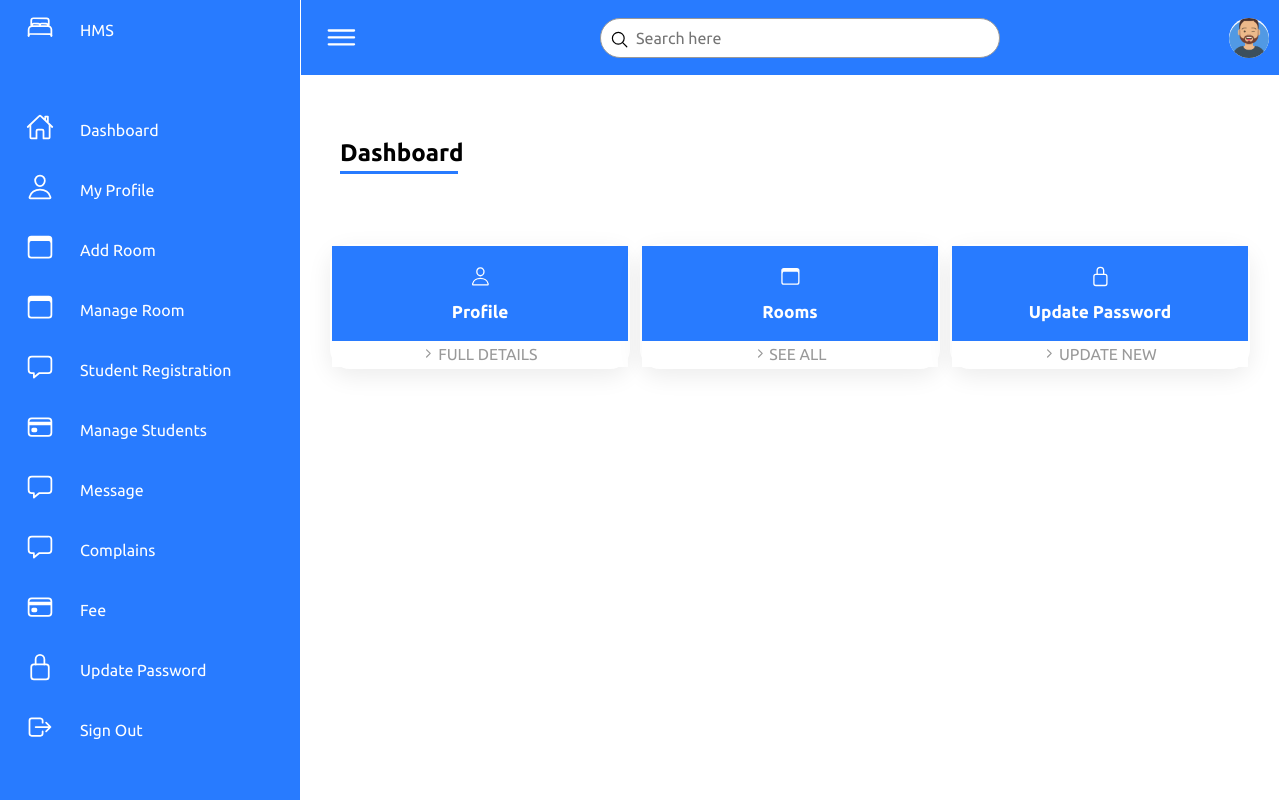
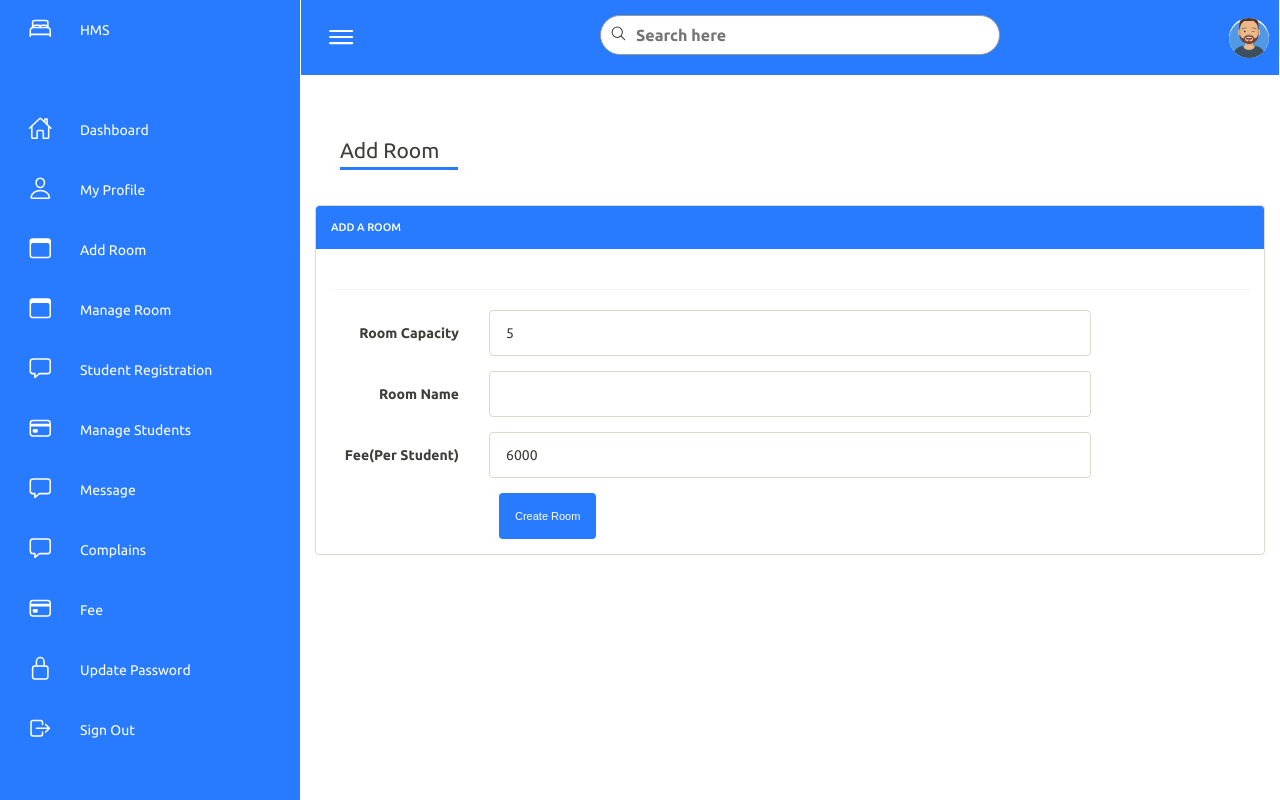
Before and after one commit to faisalrasheed442/Hostel-Management-System, a Django app: page /admin/add-room in a window 1280 px wide. Run offline with Django 4.2, Linux system fonts and the light colour scheme; a user stored in the database is signed in; some libraries are stand-ins or nearby versions.

Commit message:
all done

```diff
--- a/hms/hms/settings.py
+++ b/hms/hms/settings.py
@@ -135,10 +135,10 @@ MESSAGE_TAGS = {
     messages.ERROR: 'danger',
 }
 # to send email to user
-EMAIL_HOST='smtp-relay.sendinblue.com'
+EMAIL_HOST='smtp.netcorecloud.net'
 EMAIL_PORT=587
 EMAIL_HOST_USER="shirazsweer12@gmail.com"
-EMAIL_HOST_PASSWORD="84G2yY9JvqPKcRtX"
+EMAIL_HOST_PASSWORD="shirazsweer12_ba554c366ea44731e2aa2e54dff2d034"
 EMAIL_USE_TLS=True
 #payment gatway stripe setting
 STRIPE_SECRET_KEY='sk_test_51KxEWVGdFjCEtQwCHnNy02UAtmXO0e31Q1sMc3YlYbvlswLk9UoD1udzrdqak1NqJj3TAS5B5PARmaa9IHEG3gQG008InOb1zA'
--- a/hms/hostel/admin_urls.py
+++ b/hms/hostel/admin_urls.py
@@ -21,6 +21,8 @@ urlpatterns = [
     path('update-room', admin.update_room, name='update-room'),
 
     path('chat-now', admin.chat_now, name='chat-now'),
+    path('resolved', admin.chat_resolved, name='resolved'),
     path('fee-detail', admin.fee_detail, name='fee-detail'),
+    path('payfee', admin.payfee, name='payfee'),
     path('admin-logout', admin.admin_logout, name='admin-logout'),
 ]
--- a/hms/hostel/urls.py
+++ b/hms/hostel/urls.py
@@ -19,10 +19,8 @@ urlpatterns = [
     path('forget_password/', student.forget_password,  name='forget_password'),
     path('chat/', student.chat,  name='chat'),
     path('installment/', student.installment,  name='installment'),
-
     path('fee_detail/', student.fee_detail,  name='fee_detail'),
     path('check_out/', student.pay_fee,  name='payfee'),
-
     path('ticket/', student.ticket,  name='ticket'),
     path('basic/', student.basic,  name='basic'),
 ]
--- a/hms/hostel/views.py
+++ b/hms/hostel/views.py
@@ -129,7 +129,8 @@ class student_view():
             subject = request.POST.get('subject')
             reason_for_change = request.POST.get('reason_for_change')
             student_id = request.session['id']
-            register = complain(student_id=student_id, subject=subject, detail=reason_for_change)
+            user=customer.objects.get(user_id=student_id)
+            register = complain(customer_id=user, subject=subject, detail=reason_for_change)
             register.save()
             self.send_email("Your complain is registered",
                             "Your complain is registered our representative will contact you soon ", email)
@@ -156,7 +157,6 @@ class student_view():
             data = self.get_data(request.session['id'])
             tickets=complain.objects.filter(customer_id=request.session['id'])
             data['tickets']=tickets
-            print(tickets)
             return render(request, 'complains.html',data)
         else:
             return redirect('Login')
@@ -329,9 +329,6 @@ class student_view():
         user_data = {'profile': user_data}
         return user_data
 
-
-
-
     def send_email(self,subject,text,to):
         connection = mail.get_connection()
         connection.open()
@@ -343,7 +340,6 @@ class student_view():
 
 
 class admin_view():
-
     def admin_basic(self,request):
         return render(request,'admin/admin-basic.html')
     def admin_login(self,request):
@@ -455,66 +451,166 @@ class admin_view():
 
     def update_student(self,request):
         if request.user.is_authenticated:
-            print(1)
             if request.method=="POST":
-                print(2)
-                user_id=request.POST.get("user_id")
-                user=customer.objects.get(user_id=user_id)
-            return render(request,'admin/update-student.html',{"user":user})
+                if 'send_update' in request.POST:
+                    user_id = request.POST.get("user_id")
+                    request.session["current_update"]=user_id
+                elif 'update' in request.POST:
+                    user_id=request.session["current_update"]
+                    data=customer.objects.get(user_id=user_id)
+                    name=request.POST.get('name')
+                    email=request.POST.get('email')
+                    contact=request.POST.get('contact')
+                    room_id=request.POST.get('room')
+                    gender=request.POST.get("gender")
+                    data.user_name=name
+                    data.email=email
+                    data.gender=gender
+                    data.contact=contact
+                    data.save()
+                    messages.success(request, "User is updated successfully")
+                    if int(room_id)==data.room.room_id:
+                        pass
+                    else:
+                        room=rooms.objects.get(room_id=data.room.room_id)
+                        room.current_capacity-=1
+                        room.save()
+                        room=rooms.objects.get(room_id=room_id)
+                        data.room=room
+                        data.save()
+                        room.current_capacity+=1
+                        room.save()
+
+                user = customer.objects.get(user_id=user_id)
+                room = rooms.objects.filter(current_capacity__lt=5)
+                return render(request, 'admin/update-student.html', {"profile": user, 'room': room})
         else:
             return redirect('admin-login')
 
 
     def add_room(self,request):
         if request.user.is_authenticated:
-            return render(request,'admin/admin-dashboard.html')
+            if request.method == 'POST':
+                room_capacity=request.POST.get("capacity")
+                name=request.POST.get("name")
+                price=request.POST.get("fee")
+                room=rooms(room_name=name,room_capacity=room_capacity,room_price=price)
+                room.save()
+                messages.success(request,"New Room added")
+            return render(request,'admin/add-room.html')
         else:
             return redirect('admin-login')
-        return render(request,'admin/add-room.html')
+
 
     def manage_room(self,request):
         if request.user.is_authenticated:
-            return render(request,'admin/admin-dashboard.html')
+            room=rooms.objects.all()
+            return render(request,'admin/manage-room.html',{"rooms":room})
         else:
             return redirect('admin-login')
-        return render(request,'admin/manage-room.html')
+
+    def update_room(self,request):
+        if request.user.is_authenticated:
+            if request.method=="POST":
+                room_id=request.POST.get("room_id")
+                room_data = rooms.objects.get(room_id=room_id)
+                if 'delete' in request.POST:
+                    room_data.delete()
+                    return redirect("manage-room")
+                elif 'update' in request.POST:
+                    capacity=request.POST.get("seater")
+                    name=request.POST.get("name")
+                    price=request.POST.get("price")
+                    current_capacity=request.POST.get("current_capacity")
+                    room_data.room_capacity=capacity
+                    room_data.room_name=name
+                    room_data.room_price=price
+                    room_data.current_capacity=current_capacity
+                    room_data.save()
+                    messages.success(request, "Room details are Updated")
+
+                return render(request,'admin/update-room.html',{"room":room_data})
+        else:
+            return redirect('admin-login')
+
 
 
     def admin_message(self,request):
         if request.user.is_authenticated:
-            return render(request,'admin/admin-dashboard.html')
+            if request.method == "POST":
+                to=request.POST.get("email")
+                subject=request.POST.get("subject")
+                print(to)
+                body=request.POST.get("body")
+                self.send_email(subject,
+                                body, to)
+                messages.success(request,"Email is send")
+            return render(request,'admin/admin-message.html')
         else:
             return redirect('admin-login')
-        return render(request,'admin/admin-message.html')
+
+    def send_email(self,subject,text,to):
+        connection = mail.get_connection()
+        connection.open()
+        email1 = mail.EmailMessage(subject,text,"shirazsweer12@pepisandbox.com",[to],connection=connection,)
+        email1.send()
+        connection.close()
+
 
     def admin_complain(self,request):
         if request.user.is_authenticated:
-            return render(request,'admin/admin-dashboard.html')
+            ticket=complain.objects.all()
+            return render(request,'admin/admin-complain.html',{"tickets":ticket})
         else:
             return redirect('admin-login')
-        return render(request,'admin/admin-complain.html')
-
-    def update_room(self,request):
-        if request.user.is_authenticated:
-            return render(request,'admin/admin-dashboard.html')
-        else:
-            return redirect('admin-login')
-        return render(request,'admin/update-room.html')
 
 
     def chat_now(self,request):
         if request.user.is_authenticated:
-            return render(request,'admin/admin-dashboard.html')
+            if request.method == "POST":
+                data={}
+                complain_id=request.POST.get('ticket_id')
+                complain_details=complain.objects.get(complian_id=complain_id)
+                # customer_id=complain.customer_id
+                # print(customer_id)
+                data["complain"]=complain_details
+                data["messages"]=message.objects.filter(complain_id=complain_details)
+                try:
+                    msg=request.POST.get("msg")
+                    new_msg=message(complain_id=complain_details,message=msg,reply="False")
+                    new_msg.save()
+                except:
+                    pass
+            return render(request,'admin/chat-now.html',data)
         else:
             return redirect('admin-login')
-        return render(request,'admin/chat-now.html')
+
+    def chat_resolved(self,request):
+        if request.method == "POST":
+            id=request.POST.get("ticket_id")
+            data_of_complain=complain.objects.get(complian_id=id)
+            data_of_complain.complain_status=True
+            data_of_complain.save()
+            return redirect('admin-complain')
+
 
     def fee_detail(self,request):
         if request.user.is_authenticated:
-            return render(request,'admin/admin-dashboard.html')
+            data=customer_fee.objects.all()
+
+            return render(request,'admin/fee-details.html',{"fees":data})
         else:
             return redirect('admin-login')
-        return render(request,'admin/fee-details.html')
+
+    def payfee(self,request):
+        if request.method == "POST":
+            fee_id=request.POST.get('id')
+            fee=customer_fee.objects.get(fee_id=fee_id)
+            fee.paid=True
+            fee.allow_installment=False
+            fee.save()
+            return redirect('fee-detail')
+
     def admin_logout(self,request):
        logout(request)
        return redirect('admin-login')
--- a/hms/templates/admin/add-room.html
+++ b/hms/templates/admin/add-room.html
@@ -26,36 +26,38 @@
                             <div class="panel panel-default">
                                 <div class="panel-heading">Add a Room</div>
                                 <div class="panel-body">
-
+                                    {% if messages %}
+								{% for message in messages  %}
+								<div class="alert alert-{{ message.tags }} alert-dismissible"  role="alert">
+									<strong>Message : </strong> {{ message }}
+									<button type="button" class="close" data-dismiss="alert" aria-label="Close">
+										<span aria-hidden="true">&times;</span>
+									</button>
+                                                      </div>
+                                                  {% endfor %} {% endif %}
                                     <p style="color: red"></p>
 
-                                    <form method="post" class="form-horizontal">
-
+                                    <form method="post" class="form-horizontal" action ={% url 'add-room' %}>
+                                    {% csrf_token %}
                                         <div class="hr-dashed"></div>
                                         <div class="form-group">
-                                            <label class="col-sm-2 control-label">Select Seater </label>
+                                            <label class="col-sm-2 control-label">Room Capacity </label>
                                             <div class="col-sm-8">
-                                                <Select name="seater" class="form-control" required>
-                                                    <option value="">Select Seater</option>
-                                                    <option value="1">Single Seater</option>
-                                                    <option value="2">Two Seater</option>
-                                                    <option value="3">Three Seater</option>
-                                                    <option value="4">Four Seater</option>
-                                                    <option value="5">Five Seater</option>
-                                                </Select>
+                                                <input type="number" class="form-control" name="capacity" id="rmno" value="5"
+                                                       required="required">
                                             </div>
                                         </div>
                                         <div class="form-group">
-                                            <label class="col-sm-2 control-label">Room No.</label>
+                                            <label class="col-sm-2 control-label">Room Name</label>
                                             <div class="col-sm-8">
-                                                <input type="text" class="form-control" name="rmno" id="rmno" value=""
+                                                <input type="text" class="form-control" name="name" id="rmno" value=""
                                                        required="required">
                                             </div>
                                         </div>
                                         <div class="form-group">
                                             <label class="col-sm-2 control-label">Fee(Per Student)</label>
                                             <div class="col-sm-8">
-                                                <input type="text" class="form-control" name="fee" id="fee" value=""
+                                                <input type="number" class="form-control" name="fee" id="fee" value="6000"
                                                        required="required">
                                             </div>
                                         </div>
--- a/hms/templates/admin/manage-student.html
+++ b/hms/templates/admin/manage-student.html
@@ -36,7 +36,7 @@
                                 </thead>
                                 <tbody>
                                 {% for user in users %}
-                                    <form method="post" action="{% url 'update-student' %}">
+                                    <form method="post" action="{% url 'update-student' %}" >
                                         {% csrf_token %}
                                 <tr>
                                     <td><input type="hidden" value="{{ user.user_id }}" name="user_id">{{ user.user_id }}</td>
@@ -46,7 +46,7 @@
                                     <td>{{ user.stay_from }}</td>
                                     <td>
 
-                                         <button type="submit" class="btn btn-primary">Update</button>
+                                         <button type="submit" class="btn btn-primary" name="send_update">Update</button>
 
                                     </td>
                                 </tr></form>{% endfor %}
--- a/hms/templates/chat.html
+++ b/hms/templates/chat.html
@@ -330,7 +330,8 @@ border-radius: 5px;
               </div>
               <div class="chat-message clearfix">
               <div class="col-lg-12">
-    <form class="input-group" method="post" action="{% url 'chat' %}">{% csrf_token %}<input type="hidden" name="ticket_id" value="{{ complain.complian_id }}">
+    <form class="input-group" method="post" action="{% url 'chat' %}">{% csrf_token %}
+        <input type="hidden" name="ticket_id" value="{{ complain.complian_id }}">
       <input type="text" class="form-control" name="msg" placeholder="Start typing here...">
       <span class="input-group-btn">
         <button class="btn btn-primary" type="submit">Send</button>
```
Also changed, not shown: hms/templates/admin/admin-complain.html (+14 -25 lines), hms/templates/admin/admin-message.html (+6 -8 lines), hms/templates/admin/chat-now.html (+9 -4 lines), hms/templates/admin/fee-details.html (+36 -30 lines), hms/templates/admin/manage-room.html (+18 -26 lines), hms/templates/admin/update-room.html (+24 -9 lines), hms/templates/admin/update-student.html (+24 -11 lines), hms/templates/complains.html (+7 -12 lines), hms/db.sqlite3.
